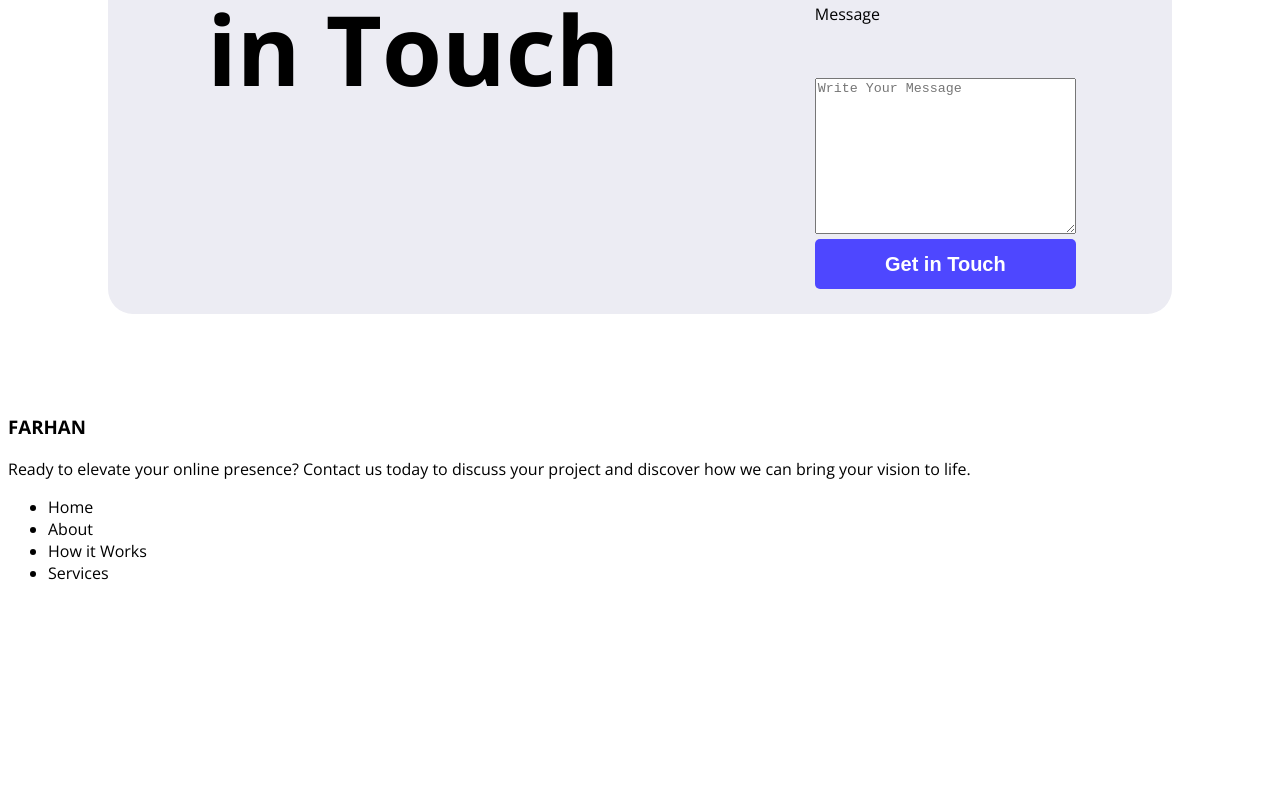
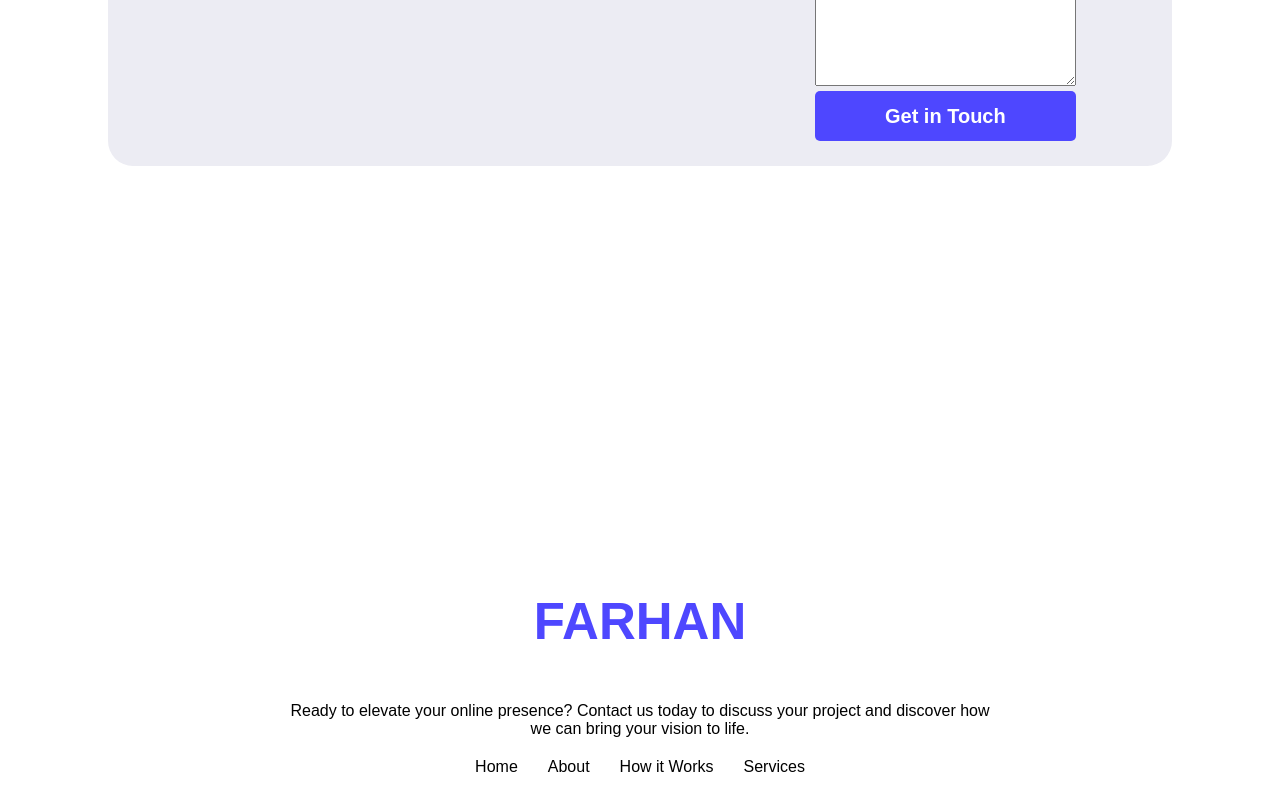
Before and after one commit to farhans101/webs-dev-portfolio, a plain HTML site: page index.html in a window 1280 px wide. Shown: the part 1639-2450 px from the top of the page. Before the commit the page ends 2239 px from the top, so only its background shows below. Drawn offline with nearby package versions, Linux system fonts and the light colour scheme.

Commit message:
all done

```diff
--- a/index.html
+++ b/index.html
@@ -82,18 +82,19 @@
 
         </div>
         </section>
-        <section>
-            <h3>
+        <section class=last>
+            <div class="last-container">
+            <h3 class="nav-titel nav-title-primary-color">
              FARHAN
             </h3>
-            <P>
+            <P class="pera">
                 Ready to elevate your online presence? Contact us today to discuss your project and discover how we can bring your vision to life.
             </P>
-            <div>
-                <ul>
+
+                <ul class="navi nav-pt">
                     <li>Home</li>
                     <li>About</li>
-                    <li>How it Works</li>
+                    <li>How it Works </li>
                     <li>Services</li>
                 </ul>
             </div>
--- a/styles/portfolio.css
+++ b/styles/portfolio.css
@@ -169,3 +169,42 @@ footer input[type="text"]{
    width: 100%;
 
 }
+
+.nav{
+   color: #8987A1;
+   width: 45px;
+   height: 24px;
+   list-style: none;
+   cursor: pointer;
+   padding: 0px;
+   display: flex;
+   justify-content: center;
+
+}
+.last{
+   margin: 0;
+  padding: 0;
+  font-family: sans-serif;
+  display: flex;
+  justify-content: center;
+  align-items: center;
+  height: 100vh;
+  text-align: center;
+}
+.last-container{
+   max-width: 700px;
+}
+.pera{
+   margin: 20px 0px;
+}
+.navi{
+   list-style: none;
+  padding: 0;
+  display: flex;
+  justify-content: center;
+  gap: 30px;
+}
+.nav-pt{
+   font-size: 16px;
+  cursor: pointer;
+}
```
